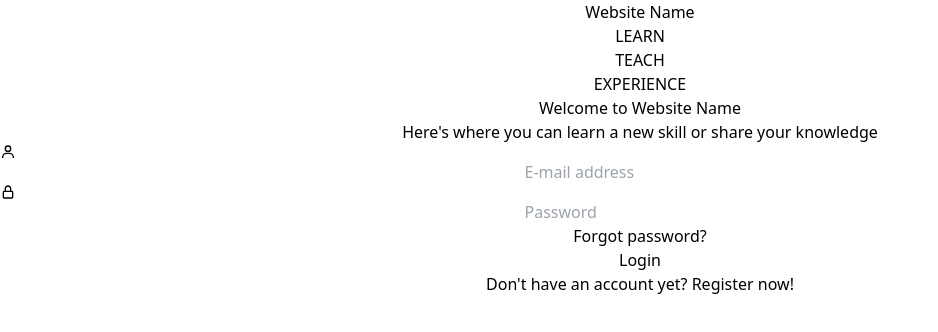
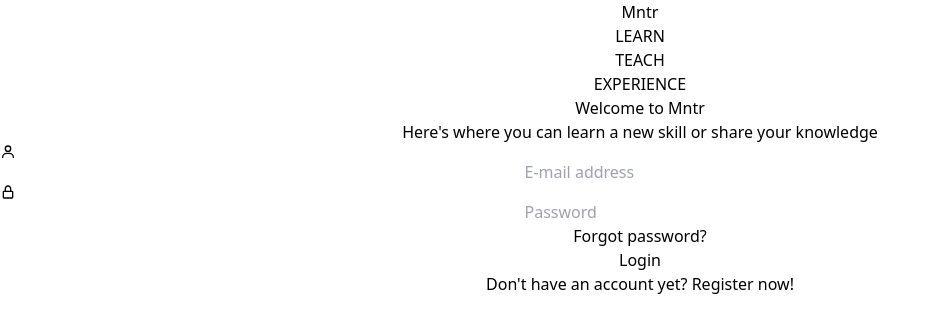
Before and after one commit to CS262Group37/Mntr, a React (Create React App) app in the folder frontend/: page / in a window 1280 px wide. Shown: the top 332 px of the page, without its empty margins (0-938 px from the left). Built offline with nearby package versions, Linux system fonts and the light colour scheme.

Commit message:
chnged name to mntr

```diff
--- a/frontend/src/Login.tsx
+++ b/frontend/src/Login.tsx
@@ -35,7 +35,7 @@ function Login() {
           <div className="w-3/5 m-auto flex flex-col text-prussianBlue justify-center space-y-10">
             <h2 className="text-4xl pt-[10%]">
               Welcome to{" "}
-              <span className="font-bold text-firebrick">Website Name</span>
+              <span className="font-bold text-firebrick">Mntr</span>
             </h2>
             <p className="text-2xl">
               Here's where you can learn a new skill or share your knowledge
--- a/frontend/src/Register.tsx
+++ b/frontend/src/Register.tsx
@@ -15,15 +15,13 @@ function Register() {
   const [pswordConf, setPswordConf] = React.useState<string>("");
   const [firstName, setFirstName] = React.useState<string>("");
   const [lastName, setLastName] = React.useState<string>("");
-  const [role, setRole] = React.useState<string>("");
 
   const register = async () => {
     const res = await axios.post("/api/auth/register", {
       email: email,
       password: psword,
       firstName: firstName,
-      lastName: lastName,
-      role: role
+      lastName: lastName
     });
   };
 
@@ -45,7 +43,7 @@ function Register() {
           <div className="w-3/5 m-auto flex flex-col text-prussianBlue justify-center space-y-10">
             <h2 className="text-4xl">
               Register to {" "}
-              <span className="font-bold text-firebrick">Website Name</span>
+              <span className="font-bold text-firebrick">Mntr</span>
             </h2>
             <p className="text-2xl">
               Here's where you can learn a new skill or share your knowledge
--- a/frontend/src/components/LeftPanel.tsx
+++ b/frontend/src/components/LeftPanel.tsx
@@ -4,7 +4,7 @@ function LeftPanel() {
   return (
     // Blue half (login + registration page)
     <div className="flex h-full bg-blueBg bg-cover w-2/5 flex-col text-left">
-      <h1 className="mt-40 ml-[12%] mr-[20%] text-cultured font-bold text-8xl leading-tight">Website Name</h1>
+      <h1 className="mt-40 ml-[12%] mr-[20%] text-cultured font-bold text-8xl leading-tight">Mntr</h1>
       <div className="ml-[12%] mb-28 mt-auto text-imperialRed text-5xl">
         <ul className="flex flex-col content-between space-y-5">
           <li>
```
